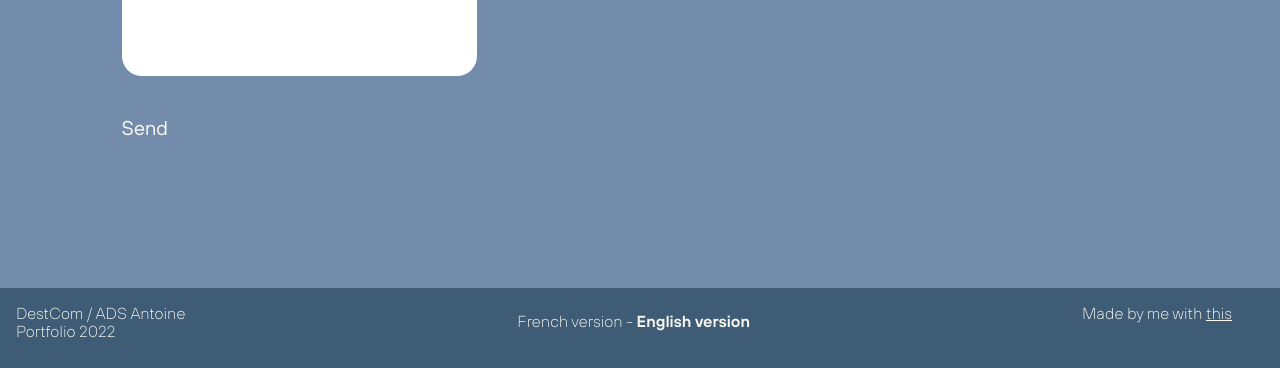
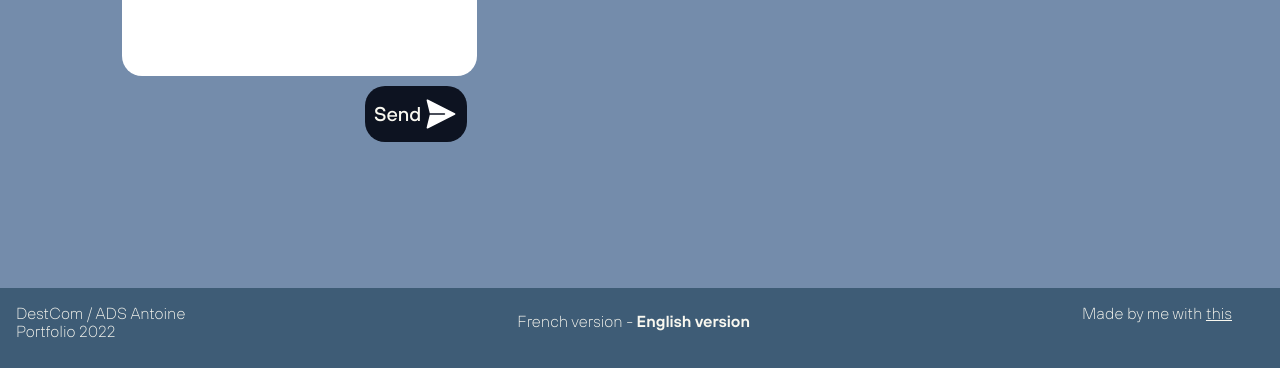
Before and after one commit to DestroyCom/Portfolio2022, a React app in the folder client/: page / in a window 1280 px wide. Shown: the part 2912-3280 px from the top of the page. Built offline with nearby package versions, Linux system fonts and the light colour scheme; no server answers.

Commit message:
Handle message support

```diff
--- a/client/package.json
+++ b/client/package.json
@@ -6,6 +6,7 @@
     "@testing-library/jest-dom": "^5.16.2",
     "@testing-library/react": "^12.1.2",
     "@testing-library/user-event": "^13.5.0",
+    "axios": "^0.25.0",
     "http-proxy-middleware": "^2.0.2",
     "normalize.css": "^8.0.1",
     "react": "^17.0.2",
--- a/client/src/components/Contact.js
+++ b/client/src/components/Contact.js
@@ -1,11 +1,75 @@
+import axios from "axios";
+import { useState } from "react";
+import { validEmailRegex, whiteSpace } from "./Regex";
+
 import twitter from "../assets/img/twitter.svg";
 import github from "../assets/img/github.svg";
-import mail from "../assets/img/envelope-solid.svg";
+import mailImg from "../assets/img/envelope-solid.svg";
 import linkedin from "../assets/img/linkedin.svg";
+import sent from "../assets/img/sent.svg";
 
 import "../styles/Contact.css";
 
 function Contact() {
+  const [mail, setMail] = useState("");
+  const [name, setName] = useState("");
+  const [message, setMessage] = useState("");
+  const [error, setError] = useState(false);
+  const [success, setSuccess] = useState(false);
+
+  const handleSubmit = (e) => {
+    e.preventDefault();
+    if (success) return;
+
+    setError(false);
+
+    console.log(name, mail, message);
+
+    if (mail !== "" || name !== "" || message !== "") {
+      if (
+        mail.match(whiteSpace) ||
+        name.match(whiteSpace) ||
+        message.match(whiteSpace)
+      ) {
+        setError("Please fill in all the fields");
+        return;
+      }
+
+      if (!validEmailRegex.test(mail)) {
+        setError("Votre email n'est pas valide");
+        return;
+      }
+
+      if (message.length < 10) {
+        setError("Votre message doit contenir au moins 10 caractères");
+        return;
+      }
+
+      axios
+        .post("/api/sent-message", {
+          name: name,
+          mail: mail,
+          message: message,
+        })
+        .then(function (response) {
+          console.log(response.data);
+          setSuccess(true);
+        })
+        .catch(function (error) {
+          console.log(error);
+          setError("Une erreur est survenue");
+        });
+    } else {
+      if (!mail || mail === "") {
+        setError("Veuillez entrer une adresse mail");
+      } else if (!name || name === "") {
+        setError("Veuillez entrer un nom");
+      } else if (!message || message === "") {
+        setError("Veuillez entrer un message");
+      }
+    }
+  };
+
   return (
     <div id="contact">
       <h2>Contact</h2>
@@ -15,18 +79,41 @@ function Contact() {
           <form>
             <div>
               <label>Your email :</label>
-              <input type="email" name="email" />
+              <input
+                type="email"
+                name="email"
+                onChange={(e) => setMail(e.target.value)}
+              />
             </div>
             <div>
               <label>Your name :</label>
-              <input type="text" name="name" />
+              <input
+                type="text"
+                name="name"
+                onChange={(e) => setName(e.target.value)}
+              />
             </div>
             <div>
               <label>Your message :</label>
-              <textarea name="message" />
+              <textarea
+                name="message"
+                onChange={(e) => setMessage(e.target.value)}
+              />
             </div>
-            <div>
-              <p>Send</p>
+            <div className="actions-form">
+              {error && (
+                <p className="error">
+                  Error :<br /> {error}
+                </p>
+              )}
+              {success && <p> Your message has been sent !</p>}
+              <div
+                className={success ? "send-btn success" : "send-btn"}
+                onClick={(e) => handleSubmit(e)}
+              >
+                <p>Send</p>
+                <img src={sent} alt="sent" />
+              </div>
             </div>
           </form>
         </div>
@@ -52,7 +139,7 @@ function Contact() {
                 <p>EMAIL</p>
                 <p>antoine.azevedo-da-silva@hetic.net</p>
               </div>
-              <img src={mail} />
+              <img src={mailImg} />
             </div>
             <div>
               <div>
--- /dev/null
+++ b/client/src/components/Regex.js
@@ -0,0 +1,3 @@
+export const validEmailRegex = RegExp(/^[\w-\.]+@([\w-]+\.)+[\w-]{2,4}$/);
+
+export const whiteSpace = RegExp(/^\s*$/);
--- a/client/src/styles/Contact.css
+++ b/client/src/styles/Contact.css
@@ -34,7 +34,7 @@
     flex-direction: column;
 }
 
-.contact_box_msg>form div{
+.contact_box_msg>form>div{
     width: 75%;
     display: flex;
     flex-direction: column;
@@ -90,7 +90,56 @@ textarea{
     font-weight: 500;
 }
 
+.contact_box_links>div>div{
+    margin: auto 0;
+}
+
 .contact_box_links>div>div>p:nth-child(2){
     font-weight: 200;
     font-style: italic;
 }
+
+.actions-form{
+    display: flex !important;
+    justify-content: flex-end !important;
+    flex-direction: unset !important;
+    margin: auto 0 !important;
+}
+
+.actions-form>p{
+    margin: 0;
+    padding: 0;
+    width: 70%;
+    margin: auto;
+}
+
+.send-btn{
+    background-color: var(--rich-black);
+    border: none;
+    border-radius: 20px;
+    padding: 0.5em;
+    margin: auto 0 auto auto;
+    font-size: 16px;
+    font-weight: 500;
+    cursor: pointer;
+    width: 25% !important;
+    height: 40px !important;
+    display: flex;
+    justify-content: space-between;
+}
+
+.send-btn>p{
+    margin: auto;
+    font-size: 20px;
+}
+
+.send-btn>img{
+    width: 40%;
+    filter: invert(1);
+    margin: auto;
+    max-height: 30px;
+}
+
+.send-btn.success{
+    opacity: 0.25;
+}
--- a/server/index.js
+++ b/server/index.js
@@ -89,7 +89,9 @@ app.post("/api/sent-message", async (req, res) => {
       );
   });
 
-  return res.status(200).send("Message sent");
+  return res
+    .status(200)
+    .json({ messageEn: "Message sent", messageFr: "Message envoyé" });
 });
 
 app.get("/api/get-project", async (req, res) => {
```
Also changed, not shown: client/src/assets/img/sent.svg (added), 1 other file.
